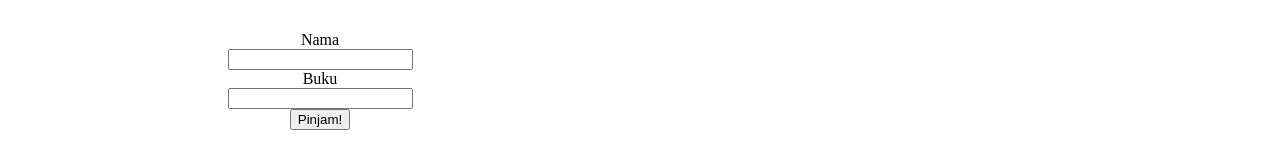
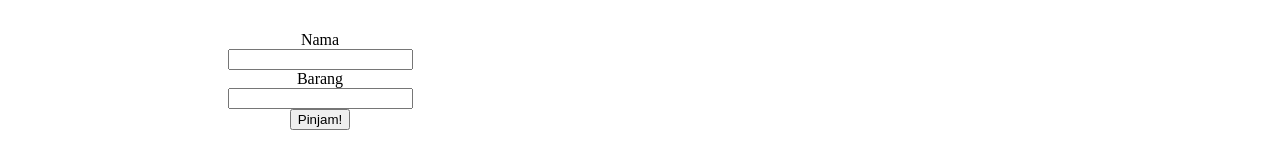
Before and after one commit to 1337cheatcode/perpus-app-nuxtjs-dupe, a Nuxt app: page /pinjam in a window 1280 px wide. Shown: the part 250-410 px from the top of the page. Built offline with nearby package versions, Linux system fonts and the light colour scheme.

Commit message:
replace perpus to barang

```diff
--- a/pages/history.vue
+++ b/pages/history.vue
@@ -2,7 +2,7 @@
 import {initializeApp} from "firebase/app";
 import {getFirestore,getDocs,collection,DocumentData} from "firebase/firestore";
 const db = getFirestore(initializeApp(JSON.parse(useRuntimeConfig().public.FIREBASE_CONFIG)));
-const alldocs = ref((await getDocs(collection(db, 'peminjaman')))
+const alldocs = ref((await getDocs(collection(db, 'peminjaman barang')))
                             .docs .map((d)=>({id:d.id,data:d.data()}))
                                   .sort((a,b)=>b.data.pinjam.waktu-a.data.pinjam.waktu));
 function ExtractData(d:{id:string,data:DocumentData}){
@@ -56,10 +56,10 @@ const isTelat = (pinjam:Date,kembali:Date)=>!(new Date(kembali.getFullYear(),kem
 import {utils,writeFileXLSX} from 'xlsx'
 function saveExcel(ev:MouseEvent){
   let ws = utils.aoa_to_sheet([
-    ['Nama','Buku','Tanggal Pinjam',,'Tanggal Kembali',,'Telat'],
+    ['Nama','Barang','Tanggal Pinjam',,'Tanggal Kembali',,'Telat'],
     [,,'Tanggal','Staf','Tanggal','Staf']
   ].concat(docsPadaBulan.value.map((doc,i)=>((d)=>
-    [d.peminjam,d.buku,d.pinjam.waktu.toDate(),d.pinjam.staf,d.kembali?d.kembali.waktu.toDate():null,d.kembali?d.kembali.staf:null,`=IF(FLOOR(C${3+i};1)+7<=FLOOR(E${3+i};1);"v";"")`]
+    [d.peminjam,d.Barang,d.pinjam.waktu.toDate(),d.pinjam.staf,d.kembali?d.kembali.waktu.toDate():null,d.kembali?d.kembali.staf:null,`=IF(FLOOR(C${3+i};1)+7<=FLOOR(E${3+i};1);"v";"")`]
   )(doc.data))));
   //const sexp = utils.json_to_sheet(docsPadaBulan.value.map(d=>d.data));
   const xlexp = utils.book_new();
@@ -85,7 +85,7 @@ onMounted(()=>{
         <thead>
           <tr>
             <th id="th-nama" rowspan="2">Nama</th>
-            <th id="th-buku" rowspan="2">Buku</th>
+            <th id="th-Barang" rowspan="2">Barang</th>
             <th id="th-pinjam" colspan="2">Tanggal Pinjam</th>
             <th id="th-kempali" colspan="2">Tanggal Kembali</th>
             <th id="th-telat" rowspan="2">Telat</th>
@@ -100,7 +100,7 @@ onMounted(()=>{
         <tbody>
           <tr v-for="doc in bulan=='Semua'?alldocs:docsPadaBulan">
             <td class="nama">{{ doc.data.peminjam }}</td>
-            <td class="buku">{{ doc.data.buku }}</td>
+            <td class="Barang">{{ doc.data.Barang }}</td>
             <td class="waktu pinjam">{{ tulisanTgl(doc.data.pinjam.waktu.toDate()) }}</td>
             <td class="staf pinjam">{{ doc.data.pinjam.staf }}</td>
             <td class="waktu kembali">{{ doc.data.kembali?tulisanTgl(doc.data.kembali.waktu.toDate()):'' }}</td>
--- a/pages/list.vue
+++ b/pages/list.vue
@@ -18,14 +18,14 @@ import { StyleValue } from "vue";
 const panjang = (id:string)=>{
   if(snap)snap();
   if(qrcanv.value!=undefined){
-    snap = onSnapshot(doc(db,'peminjaman',id),onSnap(id));
+    snap = onSnapshot(doc(db,'peminjaman barang',id),onSnap(id));
     return generate(`x,${id}`).toCanvas(qrcanv.value);
   }
 }
 const kembali = (id:string)=>{
   if(snap)snap();
   if(qrcanv.value!=undefined){
-    snap = onSnapshot(doc(db,'peminjaman',id),onSnap(id));
+    snap = onSnapshot(doc(db,'peminjaman barang',id),onSnap(id));
     return generate(`k,${id}`).toCanvas(qrcanv.value);
   }
 }
@@ -34,7 +34,7 @@ import { ref } from "vue";
 const qrcanv = ref<HTMLCanvasElement>();
 const alldocs = ref((await getDocs(
                             query(
-                              collection(db, 'peminjaman'),
+                              collection(db, 'peminjaman barang'),
                               where('kembali','==',null)
                             )
                           )).docs.map((d)=>({id:d.id,data:d.data()}))
@@ -113,7 +113,7 @@ function isTelat(waktu:Date){
         <thead>
           <tr>
             <th id="th-nama">Nama</th>
-            <th id="th-buku">Buku</th>
+            <th id="th-barang">Barang</th>
             <th id="th-waktu" colspan="2">Tanggal</th>
             <th id="th-aksi">Aksi</th>
           </tr>
@@ -124,7 +124,7 @@ function isTelat(waktu:Date){
           </tr>
           <tr v-for="doc in alldocs">
             <td class="nama">{{ doc.data.peminjam }}</td>
-            <td class="buku">{{ doc.data.buku }}</td>
+            <td class="barang">{{ doc.data.barang }}</td>
             <td class="waktu" :style="deadlineBalik(doc.data.pinjam.waktu)">{{ tulisanTgl(doc.data.pinjam.waktu.toDate()) }}</td>
             <td class="telat" :style="deadlineBalik(doc.data.pinjam.waktu)"><mark v-if="isTelat(doc.data.pinjam.waktu.toDate())" style="background-color: black;">❌</mark></td>
             <td class="aksi"><button @click="(e)=>panjang(doc.id)">+</button><button @click="(e)=>kembali(doc.id)">v</button></td>
--- a/pages/pinjam.vue
+++ b/pages/pinjam.vue
@@ -8,7 +8,7 @@ import { ref } from 'vue';
 
 const qs = useRoute().query,
       peminjam = ref(qs.nama?qs.nama:''),
-      buku = ref(qs.buku?qs.buku:''),
+      barang = ref(qs.barang?qs.barang:''),
       qr = ref(''),
       qrcanv = ref<HTMLCanvasElement>(),
       urlPusher = useRouter().push;
@@ -18,10 +18,10 @@ function yey(ev:KeyboardEvent){
 }
 
 function ye(){
-  if(peminjam.value&&buku.value){
+  if(peminjam.value&&barang.value){
     const db = getFirestore(initializeApp(JSON.parse(useRuntimeConfig().public.FIREBASE_CONFIG)));
     const dbQuery = query(
-                      collection(db,'peminjaman'),
+                      collection(db,'peminjaman barang'),
                       where('peminjam','==',peminjam.value),
                       where('kembali','==',null)
                     );
@@ -34,18 +34,18 @@ function ye(){
           if(qsnap.docs.length==1){
             snap();
             //alert(qsnap.docs[0].id);
-            alert(`Peminjaman terdaftar\n${peminjam.value}\n${buku.value}`)
+            alert(`Peminjaman terdaftar\n${peminjam.value}\n${barang.value}`)
             navigateTo('/list');
           }
         });
-        generate(qr.value=`p,${peminjam.value},${buku.value}`).toCanvas(qrcanv.value);
+        generate(qr.value=`p,${peminjam.value},${barang.value}`).toCanvas(qrcanv.value);
       }
     });
   }
 }
 
-watch([peminjam,buku],function([p,b]){
-  urlPusher({path:'pinjam',query:b?(p?{nama:p,buku:b}:{buku:b}):(p?{nama:p}:{})})
+watch([peminjam,barang],function([p,b]){
+  urlPusher({path:'pinjam',query:b?(p?{nama:p,barang:b}:{barang:b}):(p?{nama:p}:{})})
 });
 //TODO: shortcut pinjam buku gitu gtw sy -> queryString buku
 //TODO: encode kode QR
@@ -57,8 +57,8 @@ watch([peminjam,buku],function([p,b]){
     <div class="form" @keydown="yey">
       <label>Nama</label>
       <input v-model="peminjam" required>
-      <label>Buku</label>
-      <input v-model="buku" required>
+      <label>Barang</label>
+      <input v-model="barang" required>
       <button @click="ye">Pinjam!</button>
     </div>
     <div id="qr">
--- a/pages/scan.vue
+++ b/pages/scan.vue
@@ -60,7 +60,7 @@ onMounted(async ()=>{
     const ress = res.data.split(',');
     switch (ress[0]) {
       case 'p':
-        await addDoc(collection(db,'peminjaman'),{
+        await addDoc(collection(db,'peminjaman barang'),{
           peminjam:ress[1],
           buku:ress[2],
           pinjam:{
@@ -72,7 +72,7 @@ onMounted(async ()=>{
         validRes();
         break;
       case 'x':
-        const t = await getDoc(doc(db,'peminjaman',ress[1]));
+        const t = await getDoc(doc(db,'peminjaman barang',ress[1]));
         await addDoc(collection(db,'peminjaman'),{
           peminjam:t.get('peminjam'),
           buku:t.get('buku'),
@@ -82,7 +82,7 @@ onMounted(async ()=>{
           },
           kembali:null
         });
-        await updateDoc(doc(db,'peminjaman',ress[1]),{
+        await updateDoc(doc(db,'peminjaman barang',ress[1]),{
           kembali:{
             waktu:serverTimestamp(),
             staf: 'webscan'
@@ -91,7 +91,7 @@ onMounted(async ()=>{
         validRes();
         break;
       case 'k':
-        await updateDoc(doc(db,'peminjaman',ress[1]),{
+        await updateDoc(doc(db,'peminjaman barang',ress[1]),{
           kembali:{
             waktu:serverTimestamp(),
             staf: 'webscan'
```
